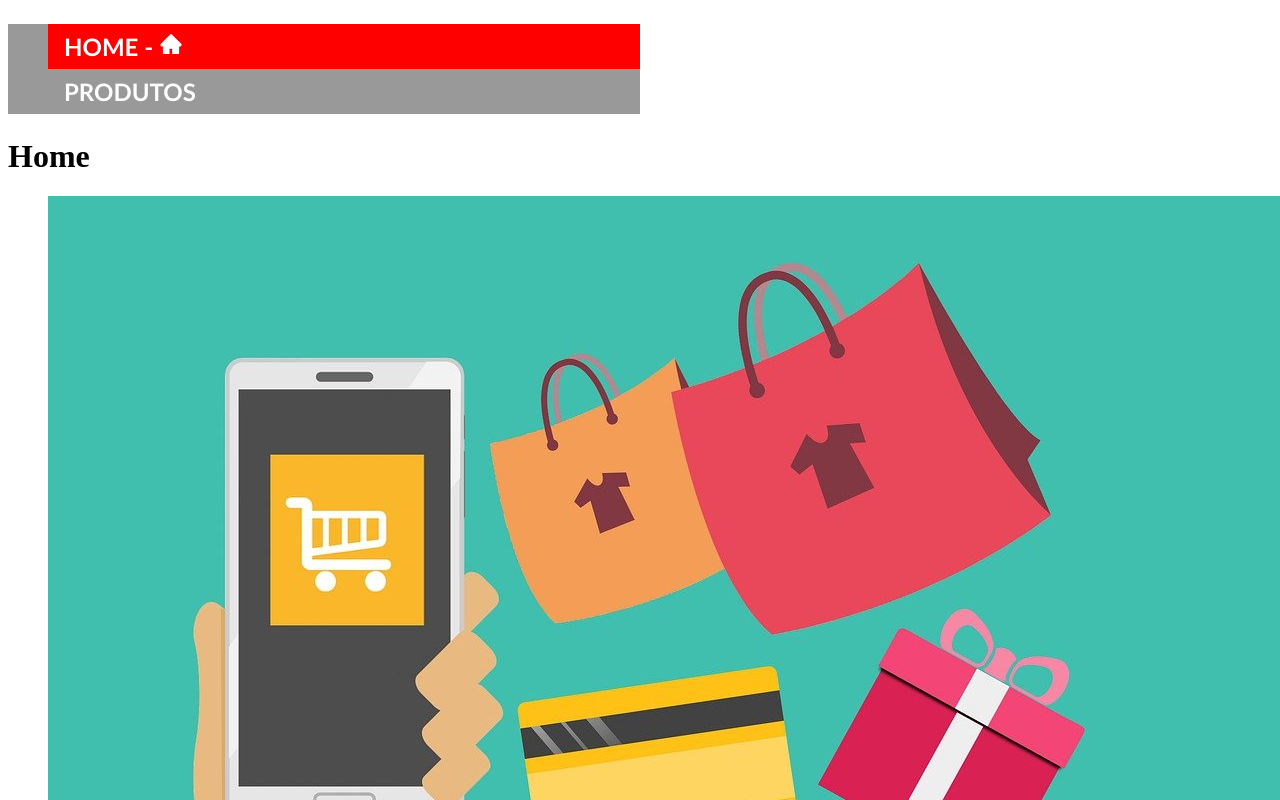
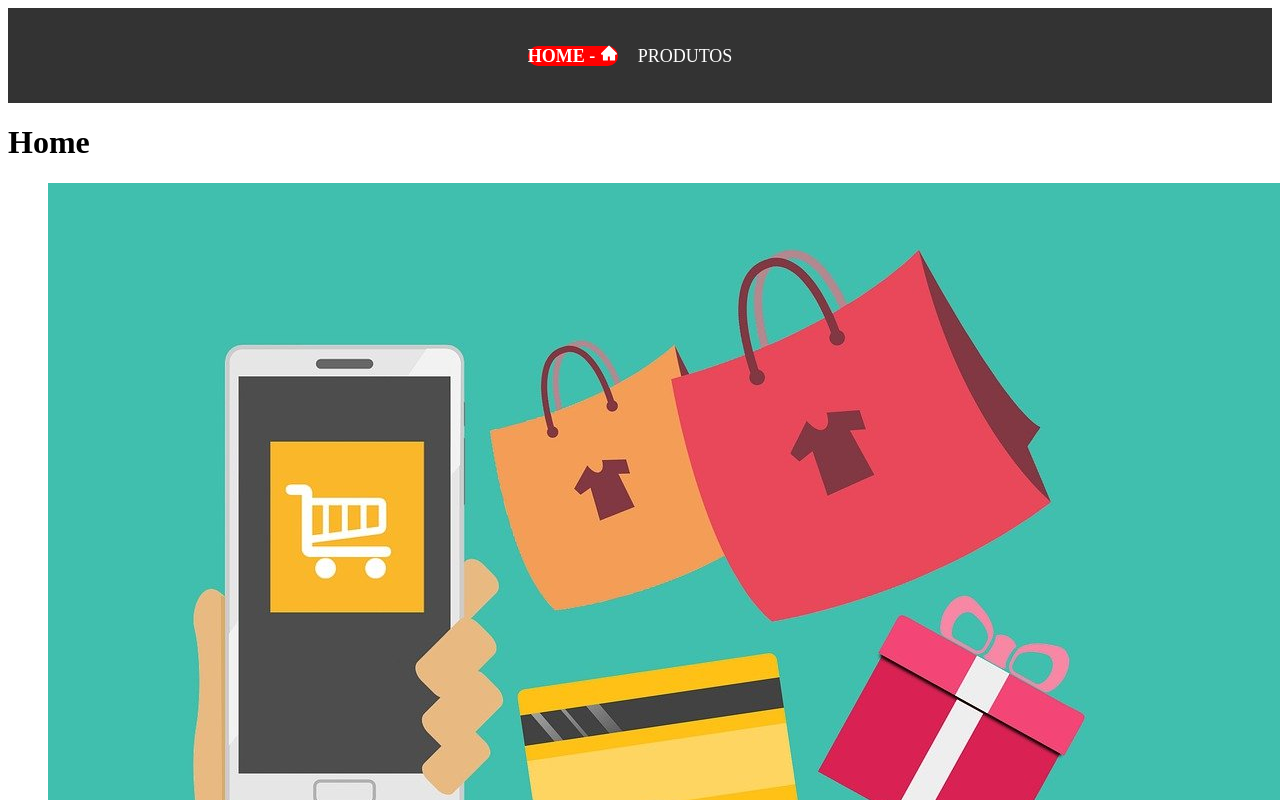
Before and after one commit to freitaslivia/cp2-react, a React (Vite) app: page / in a window 1280 px wide. Shown: the top 800 px of the page. Built offline with nearby package versions, Linux system fonts and the light colour scheme.

Commit message:
Alterado o sass do cabecalho.

```diff
--- a/src/components/Cabecalho/Cabecalho.scss
+++ b/src/components/Cabecalho/Cabecalho.scss
@@ -1,34 +1,42 @@
 
-.cabecalho{
 
-    background-color: #999;
-    font-size: 1.5rem;
+.cabecalho {
+    background-color: #333;
+    color: #fff;
+    padding: 20px;
+    text-align: center;
+
+    ul {
+      list-style: none;
+      padding: 0;
+    }
+
+    li {
+      display: inline;
+      margin-right: 20px;
+
+      .active {
         font-weight: bold;
-    width: 50%;
-    font-family: 'Trebuchet MS', 'Lucida Sans Unicode', 'Lucida Grande', 'Lucida Sans', Arial, sans-serif;
+      }
 
-    ul{
-        list-style: none;
+      a {
+        color: #fff;
+        text-decoration: none;
+        font-size: 18px;
 
-        li a{
 
-            text-decoration: none;
-            color: #fff;
-            display: block;
-            padding: 8px 16px;
-            transition: background-color ease-out 300ms;
 
-                &:hover{
-                    background-color: #111;
+
+        &:hover {
+          background-color: #111 ;
+          border-radius: 10px;
+        }
       }
 
 
+    .active {
+      background-color: red !important;
+      border-radius: 10px;
     }
-
   }
-
-    .active{
-        background-color: red !important;
 }
-
-}
```
Lines whose indentation alone changed are shown as unchanged.
